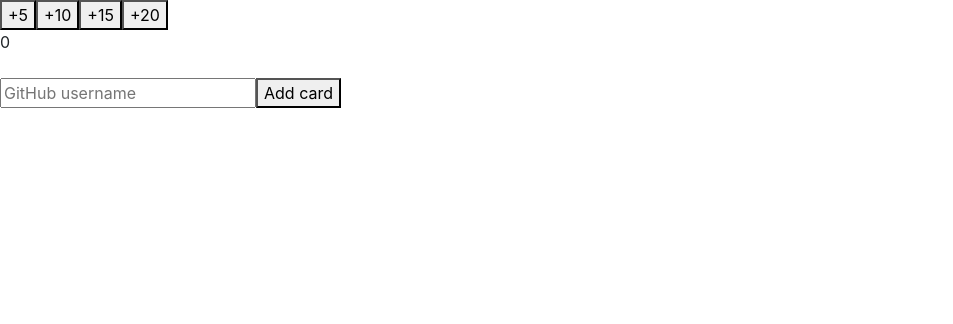
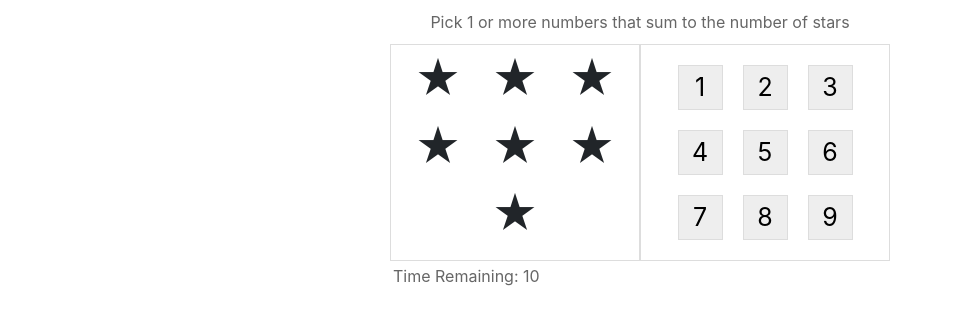
Before and after one commit to PhillipLaub/React-pluralsight1, a React (Create React App) app in the folder ps1/: page / in a window 1280 px wide. Shown: the top 324 px of the page, without its empty margins (0-953 px from the left). Built offline with nearby package versions, Linux system fonts and the light colour scheme.

Commit message:
StarMatch game in progress

```diff
--- a/ps1/src/App.css
+++ b/ps1/src/App.css
@@ -51,3 +51,68 @@
     transform: rotate(360deg);
   }
 }
+
+/* Star Match CSS */
+.game {
+  max-width: 500px;
+  margin: 0 auto;
+}
+
+.body {
+  display: flex;
+}
+
+.help {
+  color: #666;
+  margin: 10px;
+  text-align: center;
+}
+
+.left {
+  text-align: center;
+  width: 50%;
+  border: thin solid #ddd;
+}
+
+.right {
+  text-align: center;
+  padding: 10px;
+  width: 50%;
+  border: thin solid #ddd;
+}
+
+.star {
+	display: inline-block;
+  margin: 0 15px;
+}
+
+.star:after {
+  content: "\2605";
+  font-size: 45px;
+}
+
+.number {
+  background-color: #eee;
+  border: thin solid #ddd;
+  width: 45px;
+  height: 45px;
+  margin: 10px;
+  font-size: 25px;
+}
+
+.number:focus, .number:active {
+  outline: none;
+  border: thin solid #ddd;
+}
+
+.timer {
+	color: #666;
+  margin-top: 3px;
+  margin-left: 3px;
+}
+
+.game-done .message {
+  font-size: 250%;
+  font-weight: bold;
+  margin: 15px;
+}
--- a/ps1/src/App.js
+++ b/ps1/src/App.js
@@ -6,17 +6,18 @@
 
 import Counter from './ReactProjects/Counter';
 import GithubCardsApp from './ReactProjects/GithubCardsApp';
+import StarMatch from "./ReactProjects/StarGame";
 
 function App() {
 
 
   return (
     <div>
-      <Counter />
+      {/* <Counter />
       <br/>
       <GithubCardsApp />
-      <br/>
-
+      <br/> */}
+      <StarMatch />
     </div>
   );
 }
--- /dev/null
+++ b/ps1/src/ReactProjects/StarGame.js
@@ -0,0 +1,84 @@
+import React, { useState } from "react";
+import ReactDOM from "react-dom";
+import "../App.css";
+
+const PlayNumber = (props) => (
+  <button className="number" onClick={() => console.log("Num", props.number)}>
+    {props.number}
+  </button>
+);
+
+const StarsDisplay = (props) => (
+    //React.Fragment with just <> </> wrapping
+    <>
+
+     {utils.range(1, props.count).map((starId) => (
+            <div key={starId} className="star" />
+          ))}
+    </>
+
+)
+
+const StarMatch = () => {
+  const [stars, setStars] = useState(utils.random(1, 9));
+  return (
+    <div className="game">
+      <div className="help">
+        Pick 1 or more numbers that sum to the number of stars
+      </div>
+      <div className="body">
+        <div className="left">
+
+          <StarsDisplay count={stars}/>
+        </div>
+        <div className="right">
+          {utils.range(1, 9).map((number) => (
+            <PlayNumber key={number} number={number} />
+          ))}
+        </div>
+      </div>
+      <div className="timer">Time Remaining: 10</div>
+    </div>
+  );
+};
+
+// Color Theme
+const colors = {
+  available: "lightgray",
+  used: "lightgreen",
+  wrong: "lightcoral",
+  candidate: "deepskyblue",
+};
+
+// Math science
+const utils = {
+  // Sum an array
+  sum: (arr) => arr.reduce((acc, curr) => acc + curr, 0),
+
+  // create an array of numbers between min and max (edges included)
+  range: (min, max) => Array.from({ length: max - min + 1 }, (_, i) => min + i),
+
+  // pick a random number between min and max (edges included)
+  random: (min, max) => min + Math.floor(Math.random() * (max - min + 1)),
+
+  // Given an array of numbers and a max...
+  // Pick a random sum (< max) from the set of all available sums in arr
+  randomSumIn: (arr, max) => {
+    const sets = [[]];
+    const sums = [];
+    for (let i = 0; i < arr.length; i++) {
+      for (let j = 0, len = sets.length; j < len; j++) {
+        const candidateSet = sets[j].concat(arr[i]);
+        const candidateSum = utils.sum(candidateSet);
+        if (candidateSum <= max) {
+          sets.push(candidateSet);
+          sums.push(candidateSum);
+        }
+      }
+    }
+    return sums[utils.random(0, sums.length - 1)];
+  },
+};
+
+ReactDOM.render(<StarMatch />, document.getElementById("root"));
+export default StarMatch;
--- a/ps1/src/ReactProjects/TreeReconciliation.js
+++ b/ps1/src/ReactProjects/TreeReconciliation.js
@@ -1,8 +1,7 @@
-
 
 //input box will clear out every second, because entire <div> is being reloaded in the DOM every second
 const render = () => {
-  document.getElementById('mountNode').innerHTML = `
+  document.getElementById('root').innerHTML = `
 	<div>
     Hello HTML
 <input/>
@@ -20,11 +19,10 @@
     React.createElement('input', null),
     React.createElement('pre', null, (new Date).toLocaleTimeString())
   ),
-  document.getElementById('mountNode2'),
+  document.getElementById('root'),
 );
 
 }
 
-
 // 	currentTime: (new Date).toLocaleTimeString()
  setInterval(render, 1000);
```
